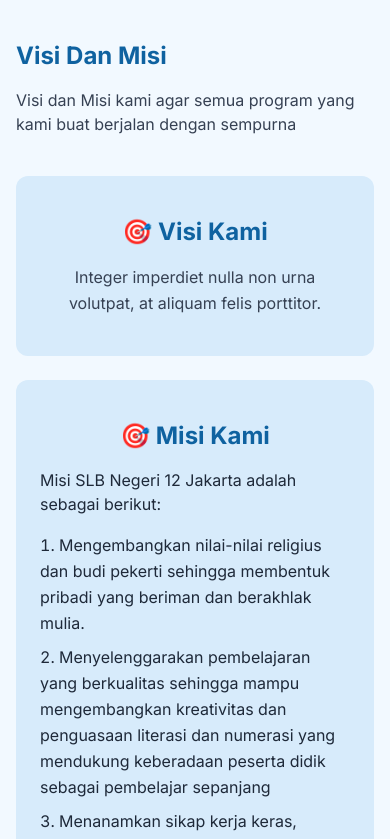
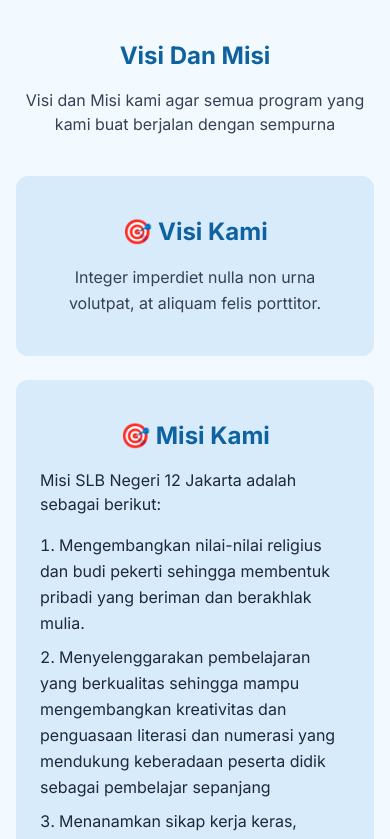
Before and after one commit to kodeintekno-dev/bima-generasi, a Next.js app: page / in a window 390 px wide. Shown: the top 839 px of the page. Built offline with nearby package versions, Linux system fonts and the light colour scheme.

Commit message:
test push

```diff
--- a/src/app/Mission.tsx
+++ b/src/app/Mission.tsx
@@ -5,10 +5,10 @@
     <div className="max-w-6xl mx-auto">
       {/* Header */}
       <div className="flex flex-col md:flex-row md:items-center md:justify-between gap-4 mb-10">
-        <h1 className="text-2xl sm:text-3xl lg:text-4xl font-bold text-[#0f62a0]">
+        <h1 className="text-center sm:text-left text-2xl sm:text-3xl lg:text-4xl font-bold text-[#0f62a0]">
           Visi Dan Misi
         </h1>
-        <p className="max-w-md text-base sm:text-lg text-gray-700">
+        <p className="text-center sm:tex-right max-w-md text-base sm:text-lg text-gray-700">
           Visi dan Misi kami agar semua program yang kami buat berjalan dengan
           sempurna
         </p>
```
